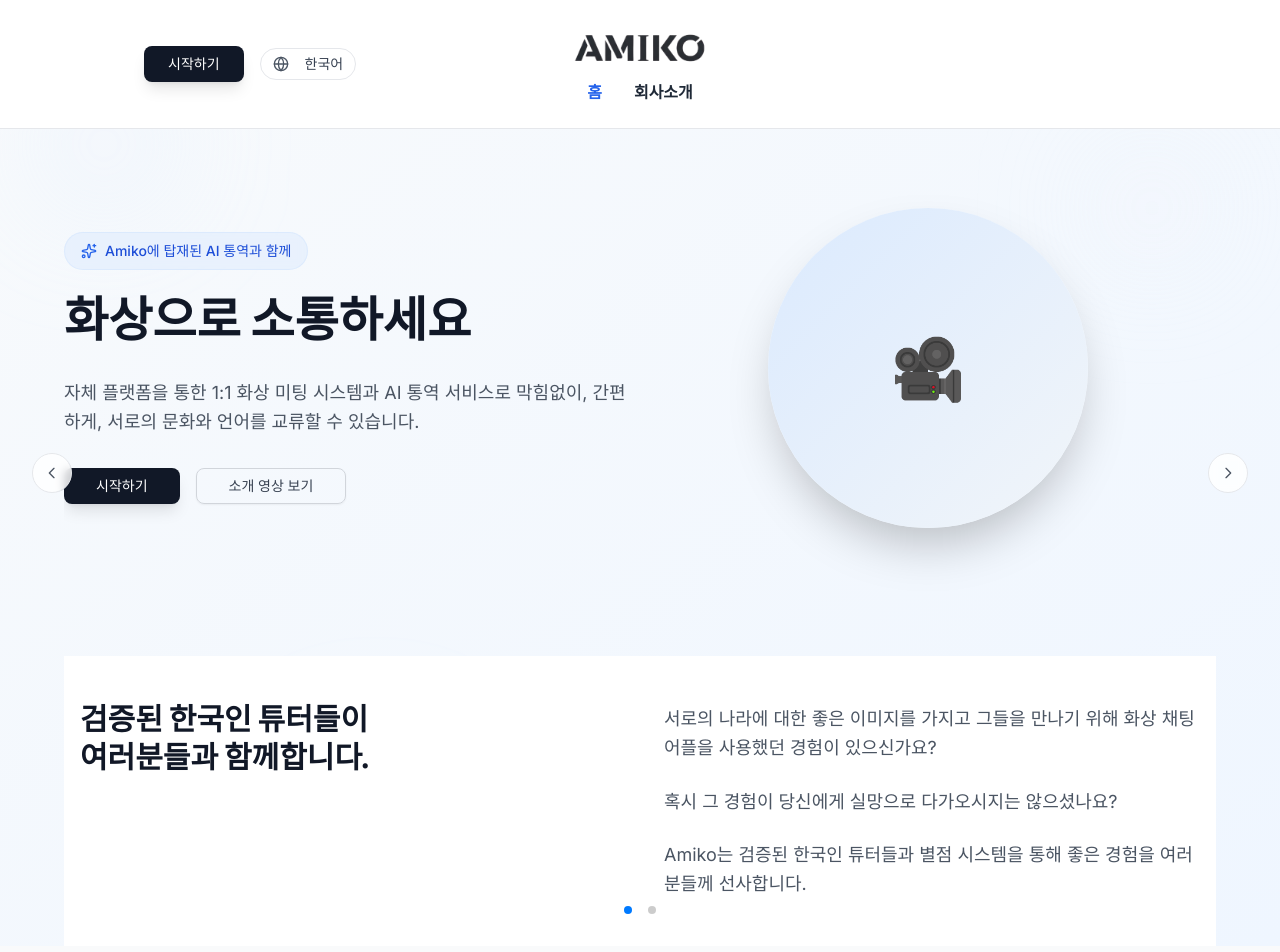
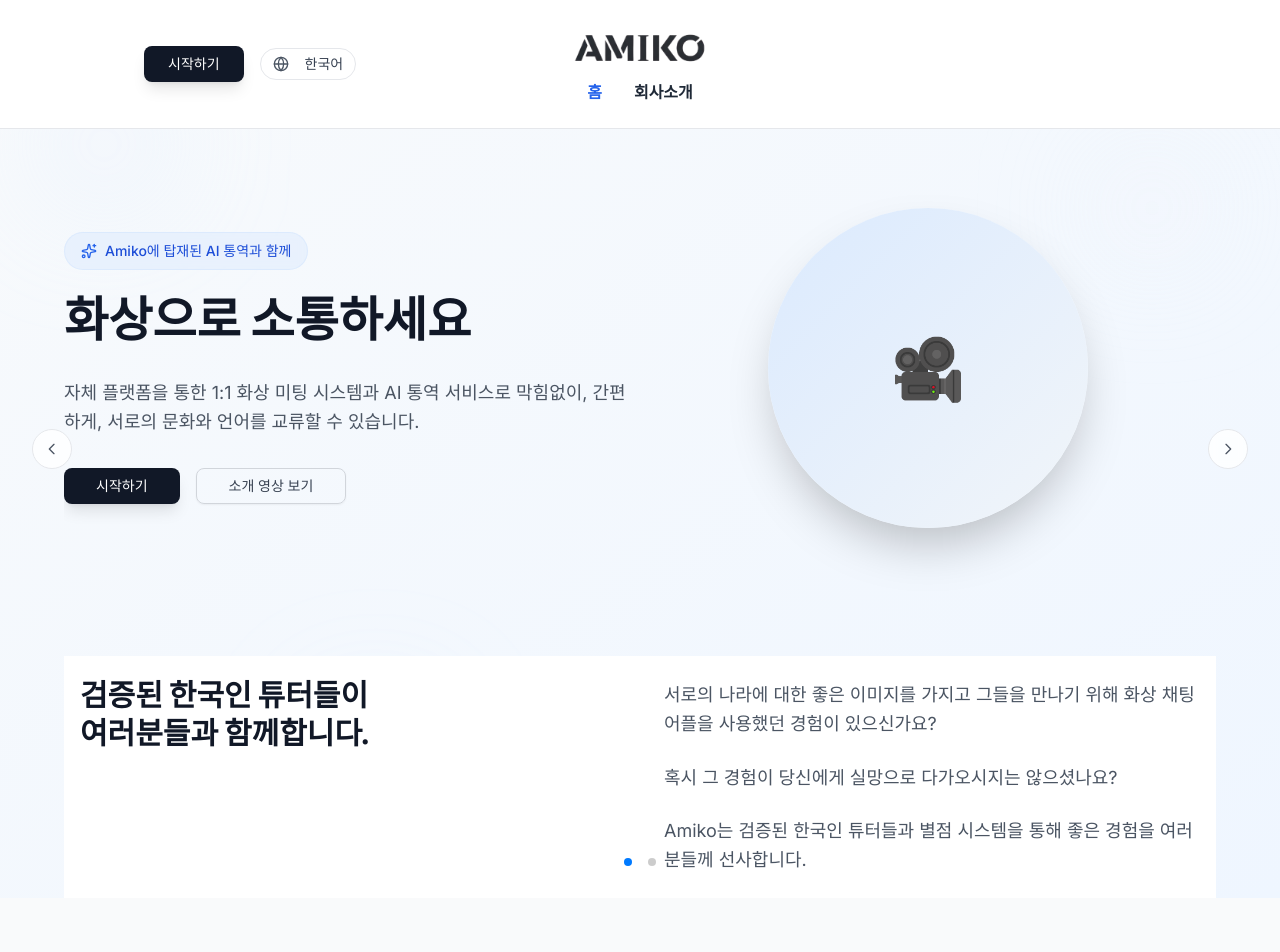
Before and after one commit to Sanghoonhan1334/Amiko-Project, a Next.js app: page / in a window 1280 px wide. Shown: the top 952 px of the page. Built offline with nearby package versions, Linux system fonts and the light colour scheme; no server answers; a web font is replaced by a local one.

Commit message:
fix: reduce bottom section padding to py-6 to position text higher like reference image

```diff
--- a/src/components/landing/Hero.tsx
+++ b/src/components/landing/Hero.tsx
@@ -104,7 +104,7 @@ export default function Hero() {
                 </div>
 
                 {/* 하단 흰색 배경 섹션 */}
-                <div className="bg-white py-12">
+                <div className="bg-white py-6">
                   <div className="container-custom max-w-6xl mx-auto px-4">
                     <div className="flex flex-col lg:flex-row items-start gap-12">
                       {/* 왼쪽: 큰 텍스트 */}
```
